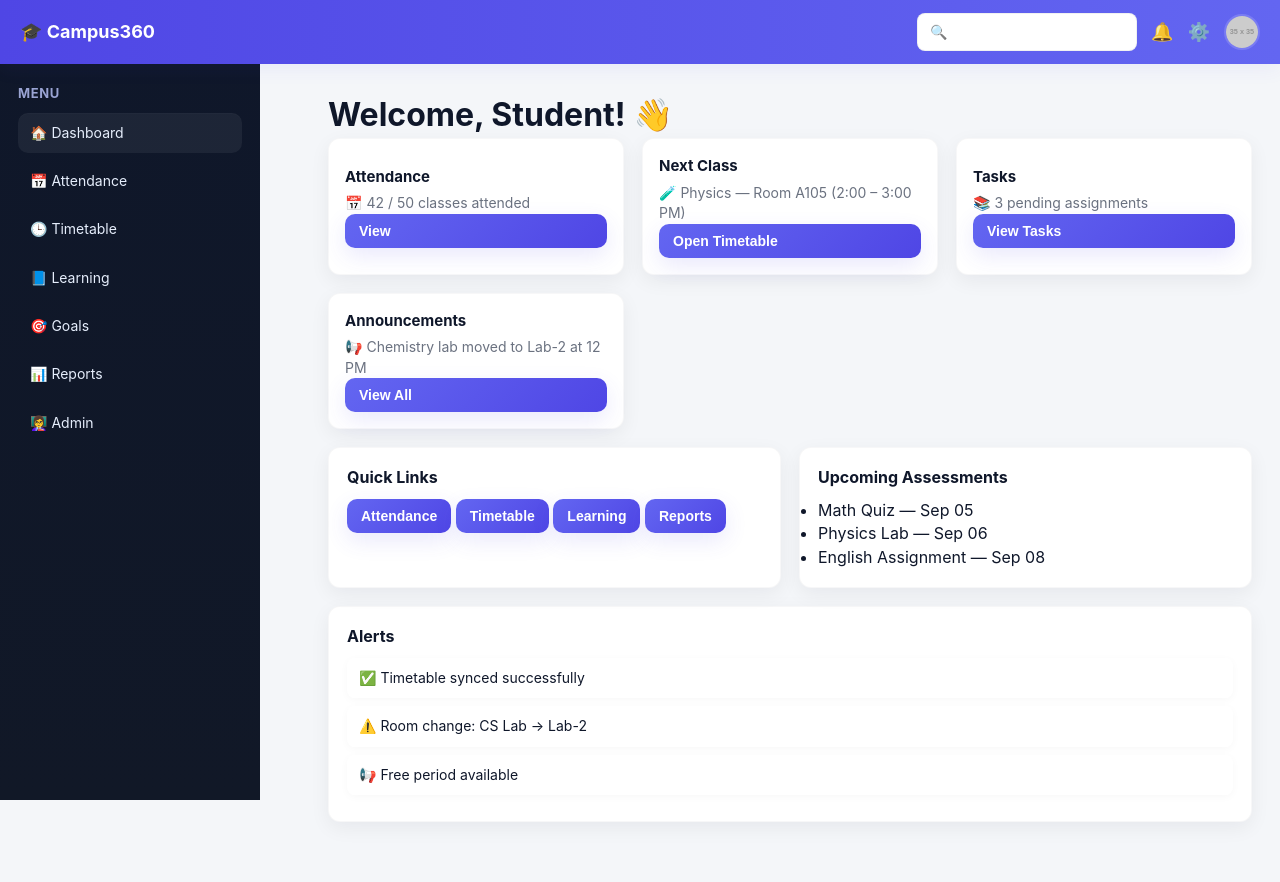
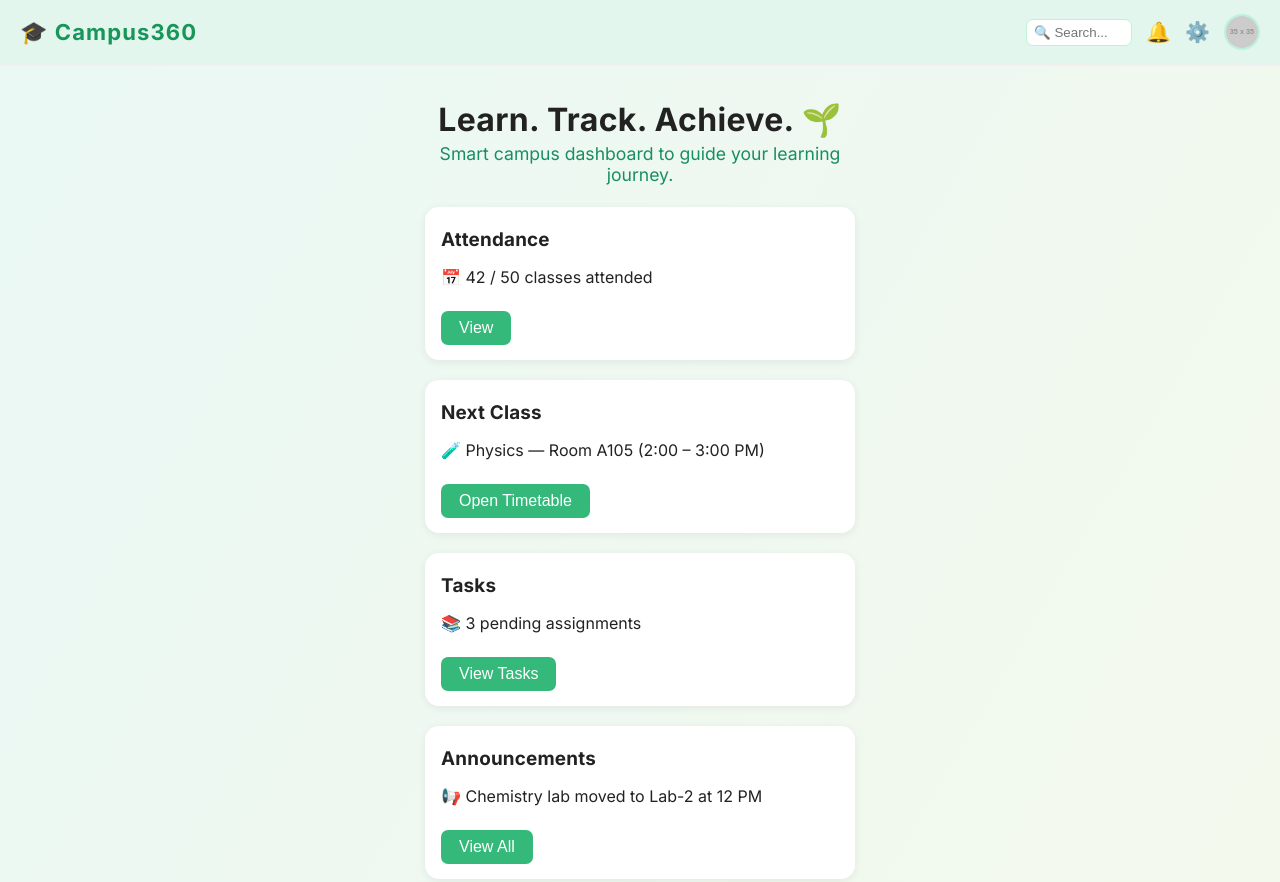
Before and after one commit to AnmolAnubhav07/flowcoder, a plain HTML site: page index.html in a window 1280 px wide. Shown: the top 882 px of the page. Drawn offline with Linux system fonts and the light colour scheme; placeholder pictures from the web are drawn by us.

Commit message:
Update index.html

```diff
--- a/index.html
+++ b/index.html
@@ -4,46 +4,133 @@
   <meta charset="UTF-8" />
   <meta name="viewport" content="width=device-width, initial-scale=1.0"/>
   <title>Dashboard | Campus360</title>
-  <link rel="stylesheet" href="style.css"/>
+  <link href="https://fonts.googleapis.com/css2?family=Inter:wght@400;700&display=swap" rel="stylesheet">
   <style>
-    /* ===== Mobile tweaks for index.html ===== */
+    body {
+      font-family: 'Inter', Arial, sans-serif;
+      background: linear-gradient(120deg, #eaf8f5 0%, #f5f9eb 100%);
+      margin: 0;
+      color: #222;
+    }
+    .header {
+      background: #e3f6ee;
+      padding: 14px 20px;
+      display: flex;
+      justify-content: space-between;
+      align-items: center;
+      border-bottom: 2px solid #f0f0f0;
+      position: sticky;
+      top: 0;
+      z-index: 10;
+    }
+    .logo {
+      font-size: 22px;
+      font-weight: 700;
+      letter-spacing: 0.05em;
+      color: #179659;
+    }
+    .header-actions {
+      display: flex;
+      gap: 14px;
+      align-items: center;
+    }
+    .profile-pic {
+      width: 32px;
+      height: 32px;
+      border-radius: 50%;
+      border: 2px solid #baf3d7;
+      object-fit: cover;
+    }
+    .header .icon {
+      font-size: 20px;
+      cursor: pointer;
+    }
+    .main {
+      max-width: 430px;
+      margin: 0 auto;
+      padding: 22px 10px 30px 10px;
+    }
+    .hero {
+      text-align: center;
+      margin-bottom: 22px;
+    }
+    .hero h1 {
+      font-size: 2em;
+      font-weight: 700;
+      margin: 12px 0 4px 0;
+      letter-spacing: 0.01em;
+    }
+    .hero p {
+      color: #188e61;
+      font-size: 1.1em;
+      margin: 0 0 10px 0;
+    }
+    .cards, .grid-2 {
+      display: flex;
+      flex-direction: column;
+      gap: 16px;
+      margin-bottom: 18px;
+    }
+    .card, .box, .alert-box {
+      background: #fff;
+      border-radius: 14px;
+      box-shadow: 0 2px 10px #0001;
+      padding: 21px 16px 15px 16px;
+      margin-bottom: 4px;
+    }
+    h2, h3 {
+      font-weight: 700;
+      margin: 0 0 8px 0;
+      font-size: 1.18em;
+    }
+    h1, h2, h3 {
+      letter-spacing: 0.01em;
+    }
+    .btn {
+      background: #35b97a;
+      color: #fff;
+      border: none;
+      border-radius: 7px;
+      padding: 8px 18px;
+      font-size: 16px;
+      margin-top: 8px;
+      cursor: pointer;
+      transition: background 0.2s;
+    }
+    .btn:hover {
+      background: #24935d;
+    }
+    .quick-buttons {
+      display: flex;
+      flex-wrap: wrap;
+      gap: 8px;
+    }
+    .quick-buttons .btn {
+      flex: 1 1 110px;
+      margin: 0;
+      font-size: 15px;
+    }
+    .alert-box ul, ul {
+      list-style: none;
+      padding: 0;
+      margin: 0;
+      font-size: 1em;
+    }
+    .alert-box li {
+      margin-bottom: 7px;
+    }
+    .upcoming-list li {
+      margin-bottom: 7px;
+    }
     @media(max-width:960px){
-      /* Sidebar collapse */
-      .sidebar{
-        width:60px; padding:10px; overflow-x:hidden;
-      }
-      .sidebar h2, .sidebar nav a span{ display:none; }
-      .sidebar nav a{ padding:8px 6px; text-align:center; font-size:14px; }
-
-      /* Main content adjusts */
-      .main{ margin-left:70px; padding:15px; }
-
-      /* Cards stack vertically */
-      .cards, .grid-2{ flex-direction:column; grid-template-columns:1fr; gap:12px; }
-
-      /* Table scroll */
-      table{ display:block; width:100%; overflow-x:auto; white-space:nowrap; }
-      table th, table td{ font-size:12px; padding:4px 6px; }
-
-      /* Header search smaller */
-      header .header-actions .search{ width:100px; }
-
-      /* Quick buttons wrap */
-      .quick-buttons{ flex-wrap:wrap; gap:6px; }
-
-      /* Timetable grid scroll */
-      .timetable-grid{
-        grid-template-columns:120px repeat(5,280px);
-        overflow-x:auto; padding-bottom:8px;
-      }
+      .sidebar { display: none !important; }
+      .main { padding:18px 4px 40px 4px; }
     }
-
-    /* Optional: smaller icons and spacing on very small phones */
     @media(max-width:480px){
-      header .header-actions .search{ width:80px; font-size:12px; }
-      .header .icon{ font-size:18px; }
-      .profile-pic{ width:28px; height:28px; }
-      .btn{ font-size:12px; padding:4px 8px; }
+      .main { padding:12px 1px 18px 1px; }
+      .btn { font-size: 14px; padding:6px 14px;}
+      .profile-pic { width: 26px; height: 26px;}
+      .logo { font-size: 18px;}
     }
   </style>
 </head>
@@ -52,31 +139,19 @@
   <header class="header">
     <div class="logo">🎓 Campus360</div>
     <div class="header-actions">
-      <input type="text" class="search" placeholder="🔍 Search..."/>
+      <input type="text" class="search" placeholder="🔍 Search..." style="width:90px; border-radius:7px; border:1px solid #baf3d7; padding:5px 7px;"/>
       <span class="icon">🔔</span>
       <span class="icon">⚙️</span>
       <img src="https://via.placeholder.com/35" alt="Profile" class="profile-pic"/>
     </div>
   </header>
 
-  <!-- Sidebar -->
-  <aside class="sidebar">
-    <h2>Menu</h2>
-    <nav>
-      <a href="index.html" class="active">🏠 Dashboard</a>
-      <a href="attendance.html">📅 Attendance</a>
-      <a href="timetable.html">🕒 Timetable</a>
-      <a href="learning.html">📘 Learning</a>
-      <a href="goals.html">🎯 Goals</a>
-      <a href="reports.html">📊 Reports</a>
-      <a href="admin.html">👩‍🏫 Admin</a>
-    </nav>
-  </aside>
-
-  <!-- Main -->
   <main class="main">
-    <h1>Welcome, Student! 👋</h1>
-
+    <!-- Hero Section -->
+    <div class="hero">
+      <h1>Learn. Track. Achieve. 🌱</h1>
+      <p>Smart campus dashboard to guide your learning journey.</p>
+    </div>
     <!-- Summary Cards -->
     <section class="cards">
       <div class="card">
@@ -100,8 +175,7 @@
         <button class="btn" onclick="alert('View All')">View All</button>
       </div>
     </section>
-
-    <!-- Quick Links -->
+    <!-- Quick Links and Upcoming Assessments -->
     <section class="grid-2">
       <div class="box">
         <h2>Quick Links</h2>
@@ -114,16 +188,15 @@
       </div>
       <div class="box">
         <h2>Upcoming Assessments</h2>
-        <ul>
+        <ul class="upcoming-list">
           <li>Math Quiz — Sep 05</li>
           <li>Physics Lab — Sep 06</li>
           <li>English Assignment — Sep 08</li>
         </ul>
       </div>
     </section>
-
-    <!-- Notifications -->
-    <section class="box alert-box">
+    <!-- Alerts -->
+    <section class="alert-box box">
       <h2>Alerts</h2>
       <ul>
         <li>✅ Timetable synced successfully</li>
@@ -132,7 +205,5 @@
       </ul>
     </section>
   </main>
-
-  <script src="script.js"></script>
 </body>
 </html>
```
